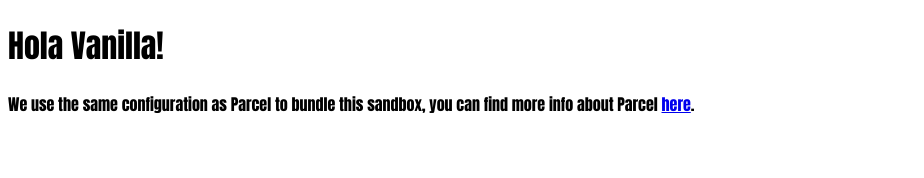
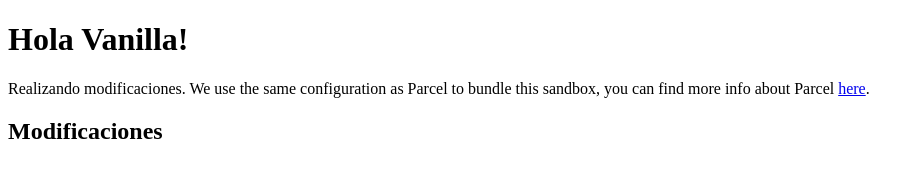
Before and after one commit to ArmandoSulbaran/Primer_js_codesandbox, a website built with Parcel: page index.html in a window 1280 px wide. Shown: the whole page, without its empty margins (0-924 px from the left). Built offline with nearby package versions, Linux system fonts and the light colour scheme.

Commit message:
actualizaciones básicas se cambio css tipo de fuente, un h2 en html y texto en js

```diff
--- a/index.html
+++ b/index.html
@@ -8,5 +8,6 @@
   <body>
     <div id="app"></div>
     <script src="src/index.js"></script>
+    <h2>Modificaciones</h2>
   </body>
 </html>
--- a/src/index.js
+++ b/src/index.js
@@ -3,6 +3,7 @@ import "./styles.css";
 document.getElementById("app").innerHTML = `
 <h1>Hola Vanilla!</h1>
 <div>
+  Realizando modificaciones.
   We use the same configuration as Parcel to bundle this sandbox, you can find more
   info about Parcel
   <a href="https://parceljs.org" target="_blank" rel="noopener noreferrer">here</a>.
--- a/src/styles.css
+++ b/src/styles.css
@@ -1,3 +1,3 @@
 body {
-  font-family: Impact;
+  font-family: "Times New Roman";
 }
```
